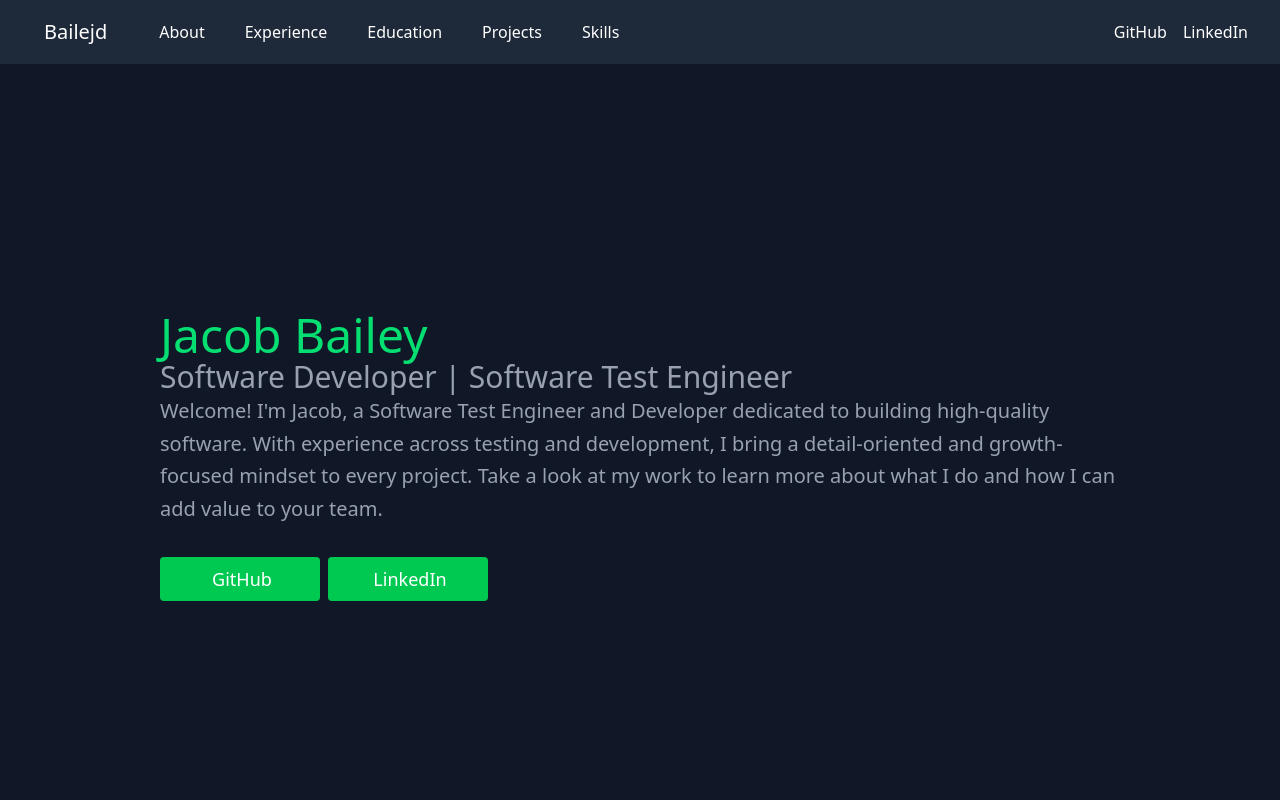
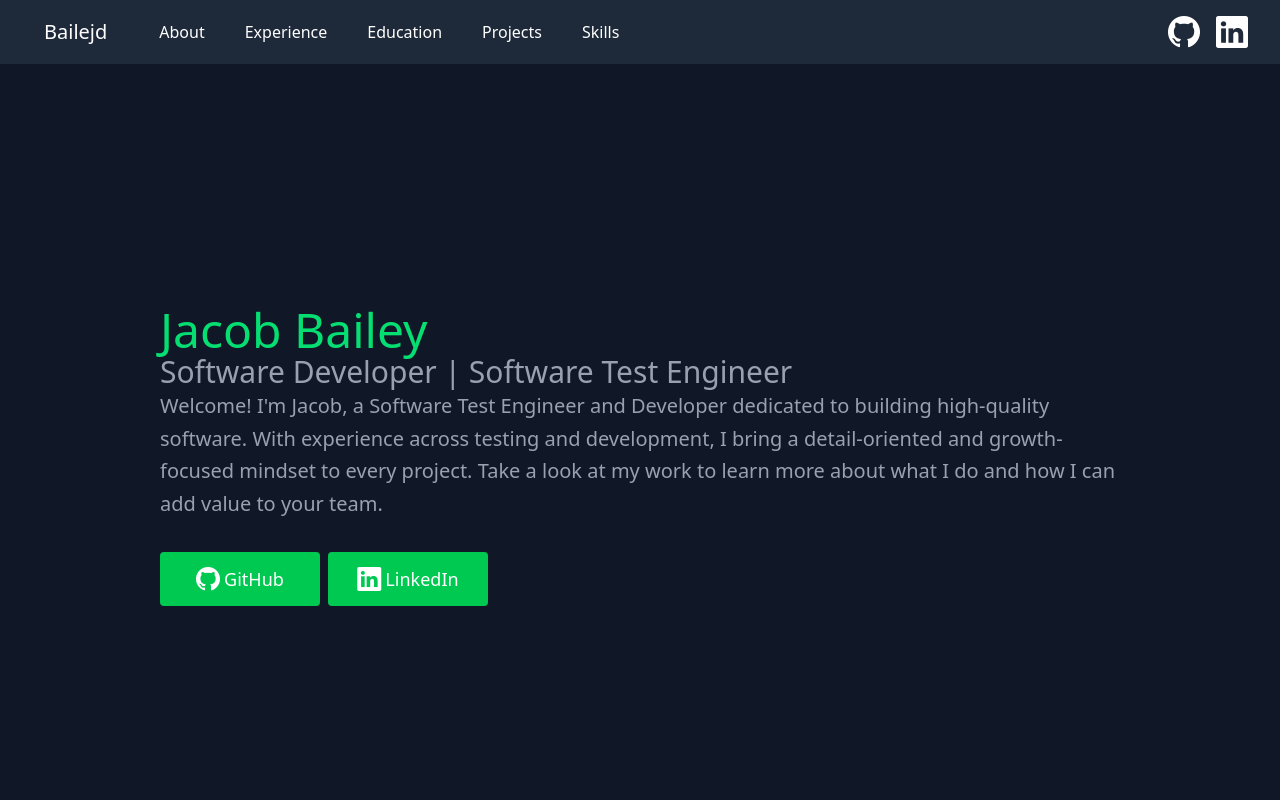
Before and after one commit to Bailejd/bailejd.github.io, an Angular app: page / in a window 1280 px wide. Shown: the top 800 px of the page. Built offline with nearby package versions, Linux system fonts and the light colour scheme.

Commit message:
Add bootstrap icons

```diff
--- a/src/app/app.css
+++ b/src/app/app.css
@@ -0,0 +1 @@
+@import url("https://cdn.jsdelivr.net/npm/bootstrap-icons@1.13.1/font/bootstrap-icons.min.css");
--- a/src/app/education/education.html
+++ b/src/app/education/education.html
@@ -1,6 +1,7 @@
 <section id="education" class="scroll-m-10 mb-10">
   <div class="container mx-auto px-5 py-10 text-center lg:px-40">
     <div class="mb-10 flex w-full flex-col">
+      <i class="bi bi-mortarboard mx-auto mb-4 inline-block w-20" style="font-size:2rem;"></i>
       <h1 class="text-3xl font-medium text-white sm:text-4xl">
         Education
       </h1>
--- a/src/app/experience-section/experience/experience.html
+++ b/src/app/experience-section/experience/experience.html
@@ -1,7 +1,7 @@
 <section id="experience" class="scroll-m-10">
   <div class="container mx-auto px-5 py-10 text-center lg:px-40">
     <div class="mb-10 flex w-full flex-col">
-      <!-- Insert Icon Here -->
+      <i class="bi bi-suitcase-lg mx-auto mb-4 inline-block w-20" style="font-size:2rem;"></i>
       <h1 class="text-3xl font-medium text-white sm:text-4xl">
         Experience
       </h1>
--- a/src/app/hero/hero.html
+++ b/src/app/hero/hero.html
@@ -9,12 +9,16 @@
         Take a look at my work to learn more about what I do and how I can add value to your team.
       </p>
       <div id="buttons" class="flex flex-wrap justify-center space-y-2 sm:justify-start sm:space-y-0 sm:space-x-2">
-        <a href="https://github.com/Bailejd" target="_blank" class="inline-flex w-full justify-center rounded border-0 bg-green-500 py-2 px-6 text-lg text-white hover:bg-green-600 focus:outline-none sm:w-1/6">
-          <div class="pr-1"></div>
+        <a href="https://github.com/Bailejd" target="_blank" class="inline-flex w-full justify-center items-center rounded border-0 bg-green-500 py-2 px-6 text-lg text-white hover:bg-green-600 focus:outline-none md:w-1/6 sm:w-1/4">
+          <div class="pr-1">
+            <i class="bi bi-github" style="font-size:1.5rem;"></i>
+          </div>
           <div>GitHub</div>
         </a>
-        <a href="https://www.linkedin.com/in/bailejd/" target="_blank" class="inline-flex w-full justify-center rounded border-0 bg-green-500 py-2 px-6 text-lg text-white hover:bg-green-600 focus:outline-none sm:w-1/6">
-          <div class="pr-1"></div>
+        <a href="https://www.linkedin.com/in/bailejd/" target="_blank" class="inline-flex w-full justify-center items-center rounded border-0 bg-green-500 py-2 px-6 text-lg text-white hover:bg-green-600 focus:outline-none md:w-1/6 sm:w-1/4">
+          <div class="pr-1">
+            <i class="bi bi-linkedin" style="font-size:1.5rem;"></i>
+          </div>
           <div>LinkedIn</div>
         </a>
       </div>
--- a/src/app/navbar/navbar.html
+++ b/src/app/navbar/navbar.html
@@ -21,10 +21,10 @@
         <div class="hidden md:block">
           <div class="flex items-baseline space-x-4">
             <a href="https://github.com/Bailejd" target="_blank" class="text-white hover:text-green-400">
-              GitHub
+              <i class="bi bi-github" style="font-size:2rem;"></i>
             </a>
             <a href="https://www.linkedin.com/in/bailejd/" target="_blank" class="text-white hover:text-green-400">
-              LinkedIn
+              <i class="bi bi-linkedin" style="font-size:2rem;"></i>
             </a>
           </div>
         </div>
--- a/src/app/projects-section/projects/projects.html
+++ b/src/app/projects-section/projects/projects.html
@@ -1,7 +1,7 @@
 <section id="projects" class="scroll-m-10">
   <div class="container mx-auto px-5 py-10 text-center lg:px-40">
     <div class="mb-20 flex w-full flex-col">
-      <!-- Insert Icon Here -->
+      <i class="bi bi-code-slash mx-auto mb-4 inline-block w-20" style="font-size:2rem;"></i>
       <h1 class="mb-4 text-3xl font-medium text-white sm:text-4xl">
         My Projects / Repos
       </h1>
--- a/src/app/skills/skills.html
+++ b/src/app/skills/skills.html
@@ -1,7 +1,7 @@
 <section id="skills" class="scroll-m-10">
   <div class="container mx-auto px-5 py-10">
     <div class="mb-20 text-center">
-      <!-- Icon would go here -->
+      <i class="bi bi-journal-text mx-auto mb-4 inline-block w-20" style="font-size:2rem;"></i>
       <h1 class="mb-4 text-3xl font-medium text-white sm:text-4xl">
         Skills
       </h1>
```
